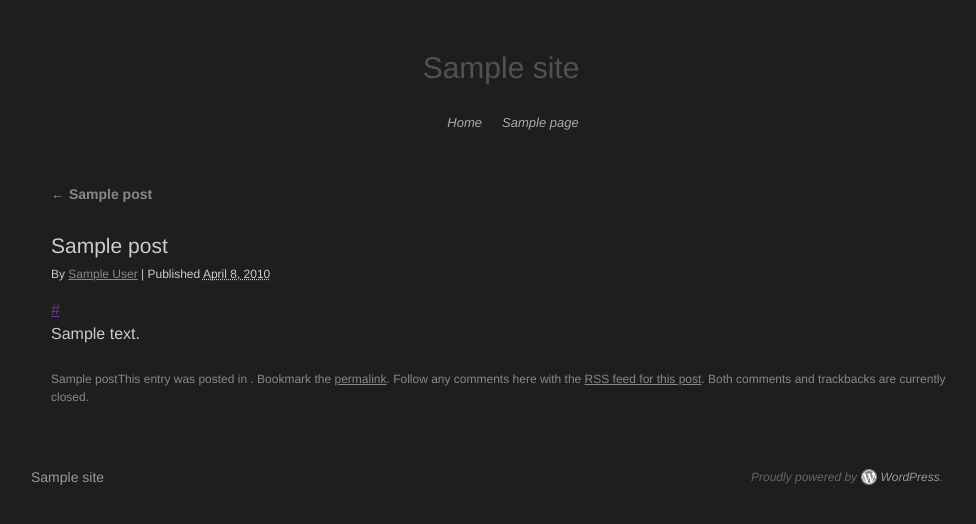
After one commit to beaucollins/jl, a WordPress theme: template attachment.php in a window 1280 px wide. The commit adds this page. Shown: the top 524 px of the page, without its empty margins (139-1115 px from the left). Run offline with PHP 8.4 and a stand-in for WordPress, Linux system fonts and the light colour scheme; the site name, menu and one post (Sample post) are stand-ins, and other content is empty.

Commit message:
preliminary dark theme, removing sidebar from everywhere

```diff
--- /dev/null
+++ b/attachment.php
@@ -0,0 +1,89 @@
+<?php get_header(); ?>
+
+		<div id="container">
+			<div id="content">
+
+<?php the_post(); ?>
+
+				<p class="page-title"><a href="<?php echo get_permalink( $post->post_parent ); ?>" title="<?php printf( esc_attr__( 'Return to %s', 'twentyten' ), esc_html( get_the_title( $post->post_parent ), 1 ) ); ?>" rel="gallery">&larr; <?php echo get_the_title( $post->post_parent ); ?></a></p>
+
+				<div id="post-<?php the_ID(); ?>" <?php post_class(); ?>>
+					<h2 class="entry-title"><?php the_title(); ?></h2>
+
+					<div class="entry-meta">
+						<?php
+							printf(__( '<span class="meta-prep meta-prep-author"> By </span> <span class="author vcard"><a class="url fn n" href="%1$s" title="%2$s">%3$s</a></span>', 'twentyten'),
+								get_author_posts_url( get_the_author_meta( 'ID' ) ),
+								sprintf( esc_attr__( 'View all posts by %s', 'twentyten' ), get_the_author() ),
+								get_the_author()
+							);
+						?>
+						<span class="meta-sep"> | </span>
+						<?php
+							printf( __( '<span class="meta-prep meta-prep-entry-date">Published </span> <span class="entry-date"><abbr class="published" title="%1$s">%2$s</abbr></span>', 'twentyten'),
+								esc_attr( get_the_time() ),
+								get_the_date()
+							);
+						?>
+						<?php edit_post_link( __( 'Edit', 'twentyten' ), "<span class=\"meta-sep\">|</span>\n\t\t\t\t\t\t<span class=\"edit-link\">", "</span>\n\t\t\t\t\t" ); ?>
+					</div><!-- .entry-meta -->
+
+					<div class="entry-content">
+						<div class="entry-attachment">
+<?php if ( wp_attachment_is_image() ) : ?>
+						<p class="attachment"><a href="<?php echo wp_get_attachment_url(); ?>" title="<?php echo esc_attr( get_the_title() ); ?>" rel="attachment"><?php
+							echo wp_get_attachment_image( $post->ID, array( $content_width, $content_width ) ); // max $content_width wide or high.
+						?></a></p>
+
+						<div id="nav-below" class="navigation">
+							<div class="nav-previous"><?php previous_image_link( false ); ?></div>
+							<div class="nav-next"><?php next_image_link( false ); ?></div>
+						</div><!-- #nav-below -->
+<?php else : ?>
+						<a href="<?php echo wp_get_attachment_url(); ?>" title="<?php echo esc_attr( get_the_title() ); ?>" rel="attachment"><?php echo basename( get_permalink() ); ?></a>
+<?php endif; ?>
+						</div>
+						<div class="entry-caption"><?php if ( ! empty( $post->post_excerpt ) ) the_excerpt(); ?></div>
+
+<?php the_content( __( 'Continue reading <span class="meta-nav">&rarr;</span>', 'twentyten' )  ); ?>
+<?php wp_link_pages( array( 'before' => '<div class="page-link">' . __( 'Pages:', 'twentyten' ), 'after' => '</div>' ) ); ?>
+
+					</div><!-- .entry-content -->
+
+					<div class="entry-utility">
+					<?php
+						$tag_list = get_the_tag_list();
+						if ( '' != $tag_list ) {
+							$utility_text = __( 'This entry was posted in %1$s and tagged %2$s. Bookmark the <a href="%3$s" title="Permalink to %4$s" rel="bookmark">permalink</a>. Follow any comments here with the <a href="%5$s" title="Comments RSS to %4$s" rel="alternate" type="application/rss+xml">RSS feed for this post</a>.', 'twentyten' );
+						} else {
+							$utility_text = __( 'This entry was posted in %1$s. Bookmark the <a href="%3$s" title="Permalink to %4$s" rel="bookmark">permalink</a>. Follow any comments here with the <a href="%5$s" title="Comments RSS to %4$s" rel="alternate" type="application/rss+xml">RSS feed for this post</a>.', 'twentyten' );
+						}
+						printf(
+							$utility_text,
+							get_the_category_list( ', ' ),
+							$tag_list,
+							get_permalink(),
+							the_title_attribute( 'echo=0' ),
+							get_post_comments_feed_link()
+						);
+					?>
+
+<?php if ( comments_open() && pings_open() ) : // Comments and trackbacks open ?>
+						<?php printf( __( '<a class="comment-link" href="#respond" title="Post a comment">Post a comment</a> or leave a trackback: <a class="trackback-link" href="%s" title="Trackback URL for your post" rel="trackback">Trackback URL</a>.', 'twentyten' ), get_trackback_url() ); ?>
+<?php elseif ( ! comments_open() && pings_open() ) : // Only trackbacks open ?>
+						<?php printf( __( 'Comments are closed, but you can leave a trackback: <a class="trackback-link" href="%s" title="Trackback URL for your post" rel="trackback">Trackback URL</a>.', 'twentyten' ), get_trackback_url() ); ?>
+<?php elseif ( comments_open() && ! pings_open() ) : // Only comments open ?>
+						<?php _e( 'Trackbacks are closed, but you can <a class="comment-link" href="#respond" title="Post a comment">post a comment</a>.', 'twentyten' ); ?>
+<?php elseif ( ! comments_open() && ! pings_open() ) : // Comments and trackbacks closed ?>
+						<?php _e( 'Both comments and trackbacks are currently closed.', 'twentyten' ); ?>
+<?php endif; ?>
+<?php edit_post_link( __( 'Edit', 'twentyten' ), "\n\t\t\t\t\t<span class=\"edit-link\">", "</span>" ); ?>
+					</div><!-- .entry-utility -->
+				</div><!-- #post-<?php the_ID(); ?> -->
+
+<?php comments_template(); ?>
+
+			</div><!-- #content -->
+		</div><!-- #container -->
+
+<?php get_footer(); ?>
--- /dev/null
+++ b/footer.php
@@ -0,0 +1,37 @@
+<?php
+/**
+ * The template used to display the footer
+ *
+ * Contains the closing of the id=main div and all content
+ * after.  Calls sidebar-footer.php for bottom widgets
+ *
+ * @package WordPress
+ * @subpackage Twenty Ten
+ * @since 3.0.0
+ */
+?>
+
+	</div><!-- #main -->
+
+	<div id="footer">
+		<div id="colophon">
+
+<?php get_sidebar( 'footer' ); ?>
+
+			<div id="site-info">
+				<a href="<?php echo home_url( '/' ) ?>" title="<?php echo esc_attr( get_bloginfo( 'name', 'display' ) ); ?>" rel="home"><?php bloginfo( 'name' ); ?></a>
+			</div>
+
+			<div id="site-generator">
+				<?php printf( __( 'Proudly powered by <span id="generator-link">%s</span>.', 'twentyten' ), '<a href="http://wordpress.org/" title="' . esc_attr__( 'Semantic Personal Publishing Platform', 'twentyten' ) . '" rel="generator">' . __( 'WordPress', 'twentyten' ) . '</a>' ); ?>
+			</div>
+
+		</div><!-- #colophon -->
+	</div><!-- #footer -->
+
+</div><!-- #wrapper -->
+
+<?php wp_footer(); ?>
+
+</body>
+</html>
--- /dev/null
+++ b/functions.php
@@ -0,0 +1,28 @@
+<?php
+
+if ( ! function_exists('twentyten_setup')){
+
+  function twentyten_setup(){
+   // This theme styles the visual editor with editor-style.css to match the theme style.
+   add_editor_style();
+
+   // This theme uses post thumbnails
+   // add_theme_support( 'post-thumbnails' );
+
+   // This theme uses wp_nav_menu()
+   add_theme_support( 'nav-menus' );
+
+   // Add default posts and comments RSS feed links to head
+   add_theme_support( 'automatic-feed-links' );
+
+   // Make theme available for translation
+   // Translations can be filed in the /languages/ directory
+   load_theme_textdomain( 'twentyten', TEMPLATEPATH . '/languages' );
+
+   $locale = get_locale();
+   $locale_file = TEMPLATEPATH . "/languages/$locale.php";
+   if ( is_readable( $locale_file ) )
+     require_once( $locale_file );
+  }
+
+}
--- /dev/null
+++ b/header.php
@@ -0,0 +1,50 @@
+<!DOCTYPE html>
+<html <?php language_attributes(); ?>>
+<head>
+	<meta charset="<?php bloginfo( 'charset' ); ?>" />
+	<title><?php
+	// Returns the title based on the type of page being viewed
+		if ( is_single() ) {
+			single_post_title(); echo ' | '; bloginfo( 'name' );
+		} elseif ( is_home() || is_front_page() ) {
+			bloginfo( 'name' ); echo ' | '; bloginfo( 'description' ); twentyten_the_page_number();
+		} elseif ( is_page() ) {
+			single_post_title( '' ); echo ' | '; bloginfo( 'name' );
+		} elseif ( is_search() ) {
+			printf( __( 'Search results for "%s"', 'twentyten' ), esc_html( $s ) ); twentyten_the_page_number(); echo ' | '; bloginfo( 'name' );
+		} elseif ( is_404() ) {
+			_e( 'Not Found', 'twentyten' ); echo ' | '; bloginfo( 'name' );
+		} else {
+			wp_title( '' ); echo ' | '; bloginfo( 'name' ); twentyten_the_page_number();
+		}
+	?></title>
+	<link rel="profile" href="http://gmpg.org/xfn/11" />
+	<link rel="stylesheet" type="text/css" media="all" href="<?php bloginfo( 'stylesheet_url' ); ?>" />
+	<?php if ( is_singular() ) wp_enqueue_script( 'comment-reply' ); ?>
+	<link rel="pingback" href="<?php bloginfo( 'pingback_url' ); ?>" />
+	<?php wp_head(); ?>
+</head>
+
+<body <?php body_class(); ?>>
+<div id="wrapper" class="hfeed">
+	<div id="header">
+		<div id="masthead">
+			<div id="branding">
+				<?php if ( is_home() || is_front_page() ) { ?>
+					<h1 id="site-title"><span><a href="<?php echo home_url( '/' ); ?>" title="<?php echo esc_attr( get_bloginfo( 'name', 'display' ) ); ?>" rel="home"><?php bloginfo( 'name' ); ?></a></span></h1>
+				<?php } else { ?>
+					<div id="site-title"><span><a href="<?php echo home_url( '/' ); ?>" title="<?php echo esc_attr( get_bloginfo( 'name', 'display' ) ); ?>" rel="home"><?php bloginfo( 'name' ); ?></a></span></div>
+				<?php } ?>
+
+        <!-- <div id="site-description"><?php bloginfo( 'description' ); ?></div> -->
+
+			</div><!-- #branding -->
+
+			<div id="access">
+				<div class="skip-link screen-reader-text"><a href="#content" title="<?php esc_attr_e( 'Skip to content', 'twentyten' ); ?>"><?php _e( 'Skip to content', 'twentyten' ); ?></a></div>
+				<?php wp_nav_menu( array( 'sort_column' => 'menu_order', 'container_class' => 'menu-header' ) ); ?>
+			</div><!-- #access -->
+		</div><!-- #masthead -->
+	</div><!-- #header -->
+
+	<div id="main">
--- a/style.css
+++ b/style.css
@@ -72,7 +73,7 @@ DESCRIPTION: Two-column fixed layout with one sidebar right of content
 	width: 100%;
 }
 #content {
-	margin: 0 280px 0 20px;
+	margin: 0 20px 0 20px;
 }
 #primary,
 #secondary {
@@ -107,12 +108,13 @@ input,
 textarea,
 .page-title span,
 .pingback a.url {
-	font-family: Georgia, "Bitstream Charter", serif;
+	font-family: Helvetica, Arial, sans-serif;
 }
 
 h3#comments-title,
 h3#reply-title,
 #access .menu,
+#access div.menu ul,
 #cancel-comment-reply-link,
 .form-allowed-tags,
 #site-info,
@@ -153,6 +155,7 @@ code {
 
 /* The main theme structure */
 #access .menu-header,
+div.menu,
 #colophon,
 #branding,
 #main,
@@ -161,7 +164,7 @@ code {
 	width: 940px;
 }
 #wrapper {
-	background: #fff;
+  color: #FFF;
 	padding: 0 20px;
 }
 
@@ -195,7 +198,7 @@ code {
 
 /* Main global 'theme' and typographic styles  */
 body {
-	background: #f1f1f1;
+	background: #1E1E1E;
 }
 body, input, textarea {
 	color: #666;
@@ -322,16 +325,16 @@ a:hover {
 	padding: 30px 0 0 0;
 }
 #site-title {
-	float: left;
 	margin: 0 0 18px 0;
-	width: 700px;
 	font-size: 30px;
 	line-height: 36px;
+	text-align: center;
 }
 #site-title a {
-	color: #000;
+	color: #525051;
 	font-weight: bold;
 	text-decoration: none;
+	font-weight: normal;
 }
 #site-description {
 	clear: right;
@@ -354,30 +357,30 @@ a:hover {
 -------------------------------------------------------------- */
 
 #access {
-	background: #000;
 	margin: 0 auto;
 	width: 940px;
 	display:block;
 	float:left;
 }
-#access .menu-header {
+#access .menu-header, div.menu {
 	font-size: 13px;
 	margin-left: 12px;
+	text-align: center;
 }
-#access .menu-header ul {
+#access .menu-header ul, div.menu ul {
 	list-style: none;
 	margin: 0;
 }
-#access .menu-header li {
-	float:left;
+#access .menu-header li, div.menu li {
 	position: relative;
+	display: inline;
 }
 #access a {
-	display:block;
 	text-decoration:none;
 	color:#aaa;
 	padding:0 10px;
 	line-height:38px;
+	font-style: italic;
 }
 #access ul ul {
 	display:none;
@@ -425,7 +427,7 @@ a:hover {
 #content,
 #content input,
 #content textarea {
-	color: #444;
+	color: #CCC;
 	font-size: 16px;
 	line-height: 24px;
 }
@@ -465,7 +467,7 @@ a:hover {
 #content h4,
 #content h5,
 #content h6 {
-	color: #000;
+	color: #999;
 	margin: 0 0 20px 0;
 	line-height: 1.5em;
 }
@@ -529,20 +531,20 @@ a:hover {
 	margin-right: 68px;
 }
 #content .entry-title {
-	color: #000;
+	color: #CCC;
 	font-size: 21px;
-	font-weight: bold;
+	font-weight: normal;
 	margin-bottom: 0;
 }
 .entry-title a:link, .entry-title a:visited {
-	color:#000;
+	color:#999;
 	text-decoration: none;
 }
 .entry-title a:active, .entry-title a:hover {
-	color: #FF4B33;
+	color: #6CA6B8;
 }
 .entry-meta {
-	color: #888;
+	color: #CCC;
 	font-size: 12px;
 }
 .entry-meta abbr, .entry-utility abbr {
@@ -1146,24 +1148,24 @@ h3#reply-title {
 	margin-bottom: 20px;
 }
 #colophon {
-	border-top: 4px solid #000;
 	margin-top: -4px;
 	padding: 18px 0;
 	overflow: hidden;
 }
 #site-info {
-	font-weight: bold;
+	font-weight: normal;
 }
 #site-info a {
-	color: #000;
+	color: #999;
 	text-decoration: none;
 }
 #site-generator {
 	position: relative;
 	font-style: italic;
+	color: #666;
 }
 #site-generator a {
-	color: #666;
+	color: #999;
 	display:inline-block;
 	text-decoration: none;
 	background: url(images/wordpress.png) center left no-repeat;
```
Also changed, not shown: other parts of style.css (+104 -15 lines), category.php (added, +23 -0 lines), index.php (added, +17 -0 lines), page.php (added, +28 -0 lines), search.php (added, +28 -0 lines), single.php (added, +86 -0 lines), tag.php (added, +24 -0 lines), images/wordpress.png (added).
